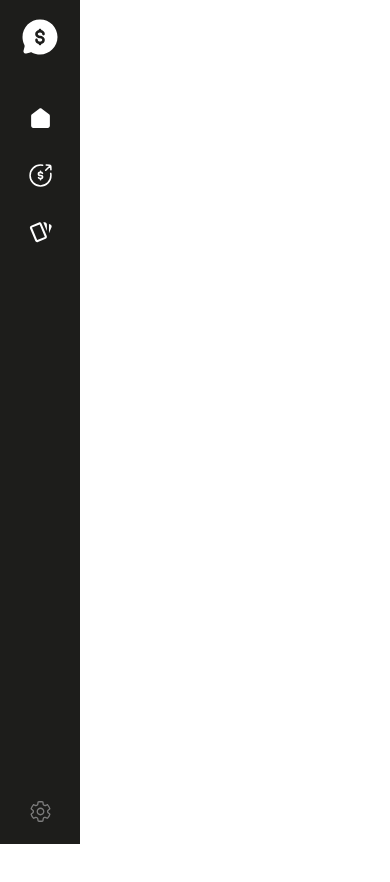
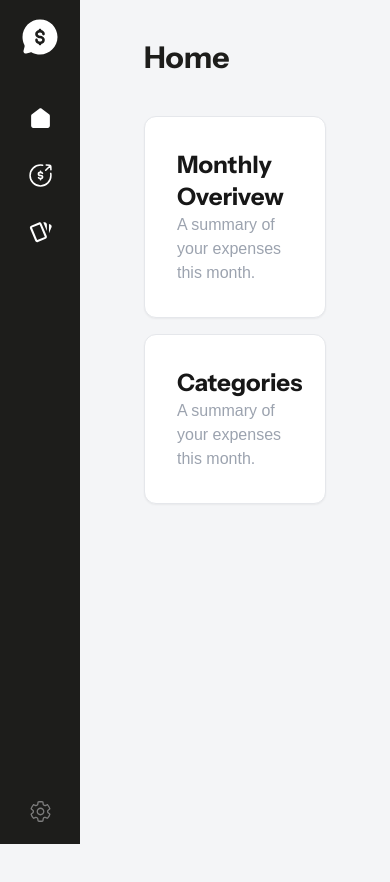
Before and after one commit to Benjamin-buck/expenseio, a Next.js app: page /dashboard in a window 390 px wide. Shown: the top 882 px of the page. Built offline with nearby package versions, Linux system fonts and the light colour scheme.

Commit message:
Adds responsive grid layout.

```diff
--- /dev/null
+++ b/app/(internal)/dashboard/CategorieChart.tsx
@@ -0,0 +1,12 @@
+import React from "react";
+
+const CategorieChart = () => {
+  return (
+    <div className="card">
+      <h2 className="card_heading">Categories</h2>
+      <p className="card_desc">A summary of your expenses this month.</p>
+    </div>
+  );
+};
+
+export default CategorieChart;
--- /dev/null
+++ b/app/(internal)/dashboard/Overview.tsx
@@ -0,0 +1,12 @@
+import React from "react";
+
+const Overview = () => {
+  return (
+    <div className="card">
+      <h2 className="card_heading">Monthly Overivew</h2>
+      <p className="card_desc">A summary of your expenses this month.</p>
+    </div>
+  );
+};
+
+export default Overview;
--- a/app/(internal)/dashboard/page.tsx
+++ b/app/(internal)/dashboard/page.tsx
@@ -1,7 +1,21 @@
 import React from "react";
+import Overview from "./Overview";
+import CategorieChart from "./CategorieChart";
 
 const page = () => {
-  return <div className=""></div>;
+  return (
+    <>
+      <h1 className="page_title">Home</h1>
+      <div className="grid grid-cols-8 w-full gap-6 max-lg:gap-4 max-lg:mr-10">
+        <div className="col-span-4 w-full max-lg:col-span-8">
+          <Overview />
+        </div>
+        <div className="col-span-4 max-lg:col-span-8  w-full">
+          <CategorieChart />
+        </div>
+      </div>
+    </>
+  );
 };
 
 export default page;
--- a/app/globals.css
+++ b/app/globals.css
@@ -16,13 +16,17 @@
 
 body {
   color: var(--foreground);
-  background: var(--background);
+  background: #f4f5f7;
   font-family: Arial, Helvetica, sans-serif;
 }
 
 @layer utilities {
   .text-balance {
     text-wrap: balance;
+  }
+
+  .page_title {
+    @apply text-3xl font-instrumentSans font-bold text-black my-10;
   }
 
   /* Button Styles */
@@ -33,4 +37,16 @@ body {
   .button_disabled {
     @apply bg-gray-300 text-gray-500;
   }
+
+  .card {
+    @apply border p-8 rounded-xl bg-white shadow-sm;
+  }
+
+  .card_heading {
+    @apply text-2xl font-instrumentSans font-bold;
+  }
+
+  .card_desc {
+    @apply text-gray-400;
+  }
 }
--- a/app/layout.tsx
+++ b/app/layout.tsx
@@ -29,7 +29,7 @@ export default function RootLayout({
         className={`${inter.variable}  ${instrumentSans.variable} flex h-[2000px] sticky`}
       >
         <VerticalNavbar />
-        <main className="ml-[6rem]">{children}</main>
+        <main className="w-full pl-[9rem] pr-[4rem]">{children}</main>
       </body>
     </html>
   );
--- a/components/VerticalNavbar.tsx
+++ b/components/VerticalNavbar.tsx
@@ -29,7 +29,7 @@ const VerticalNavbar = () => {
         />
         <div className="flex justify-between h-full items-center flex-col">
           <ul className="my-10 flex flex-col gap-4">
-            {navLinks.map(({ label, grayLogo, whiteLogo }) => (
+            {navLinks.map(({ label, whiteLogo }) => (
               <li className="bg-gray p-2 rounded-md" key={label}>
                 <Link href="/">
                   <Image
--- a/tailwind.config.ts
+++ b/tailwind.config.ts
@@ -9,7 +9,7 @@ const config: Config = {
   theme: {
     extend: {
       colors: {
-        background: "var(--background)",
+        background: "#F4F5F7",
         foreground: "var(--foreground)",
         black: "#1D1D1B",
         credit: "#C12D30",
```
